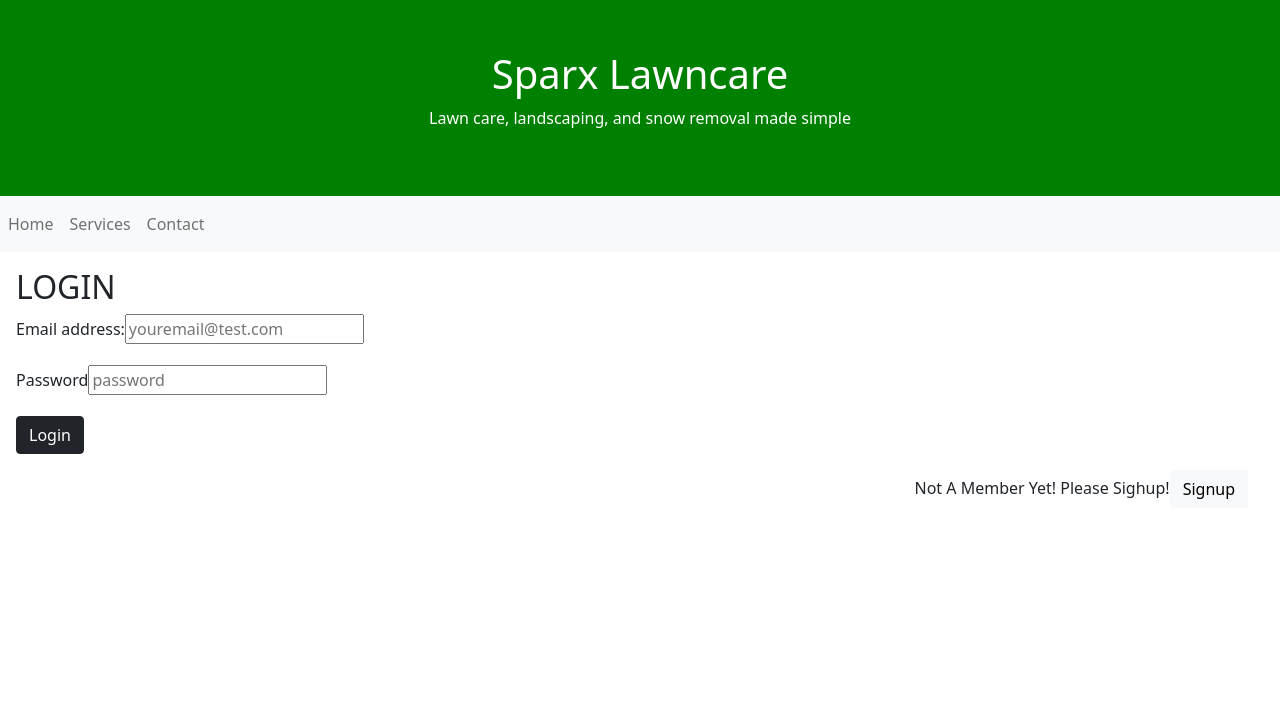
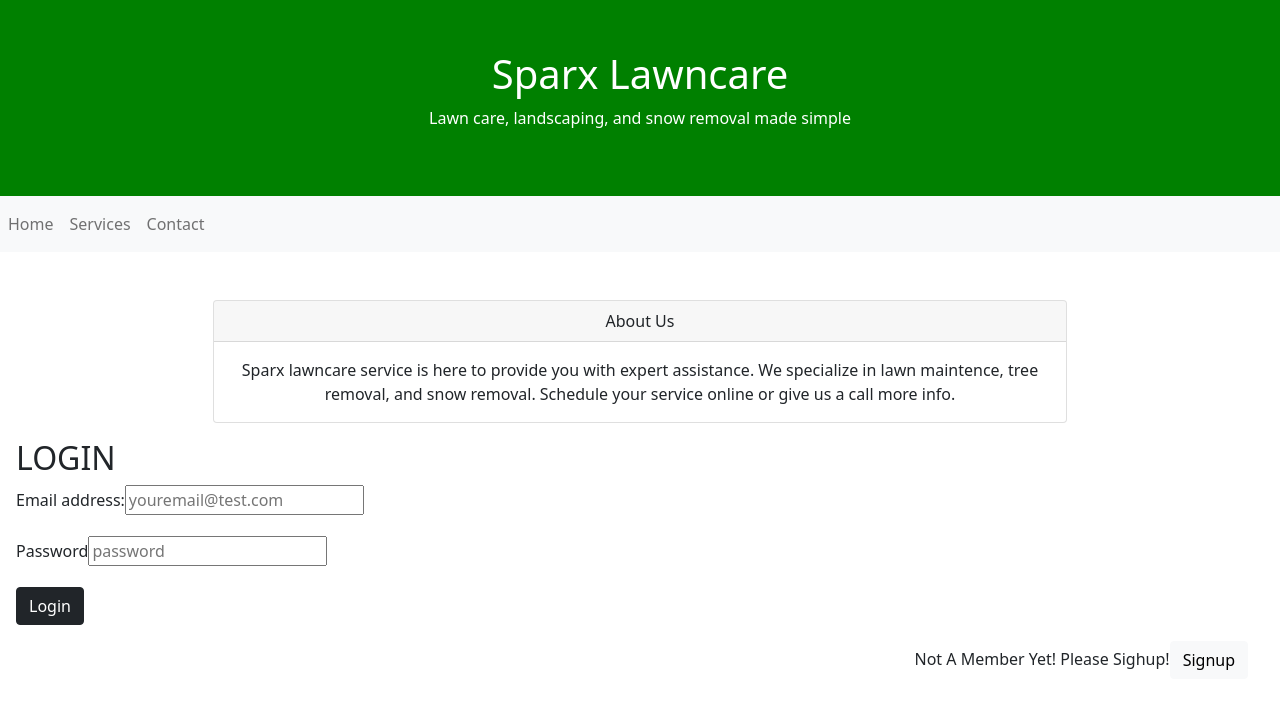
Before and after one commit to vanesa19805/sparx-lawncare, a React (Create React App) app in the folder client/: page / in a window 1280 px wide. Shown: the top 708 px of the page. Built offline with nearby package versions, Linux system fonts and the light colour scheme.

Commit message:
Addec description to about and centered card

```diff
--- a/client/src/App.js
+++ b/client/src/App.js
@@ -18,6 +18,7 @@ class App extends Component {
         <div className="App">
           <Header />
           <NavLinks />
+          <About />
         </div>
         <div>
           <Switch>
--- a/client/src/components/About/index.js
+++ b/client/src/components/About/index.js
@@ -3,14 +3,12 @@ import Card from "react-bootstrap/Card";
 
 function About(props) {
   return (
-    <div>
+    <div className="col-8 mx-auto pt-5">
       <Card>
         <Card.Header>About Us</Card.Header>
         <Card.Body>
-          <Card.Text>
             Sparx lawncare service is here to provide you with expert assistance. We specialize in lawn maintence, tree removal, and snow removal.
             Schedule your service online or give us a call more info.
-          </Card.Text>
         </Card.Body>
       </Card>
     </div>
```
Also changed, not shown: 1 other file (tests, documents, lock files or other folders).
